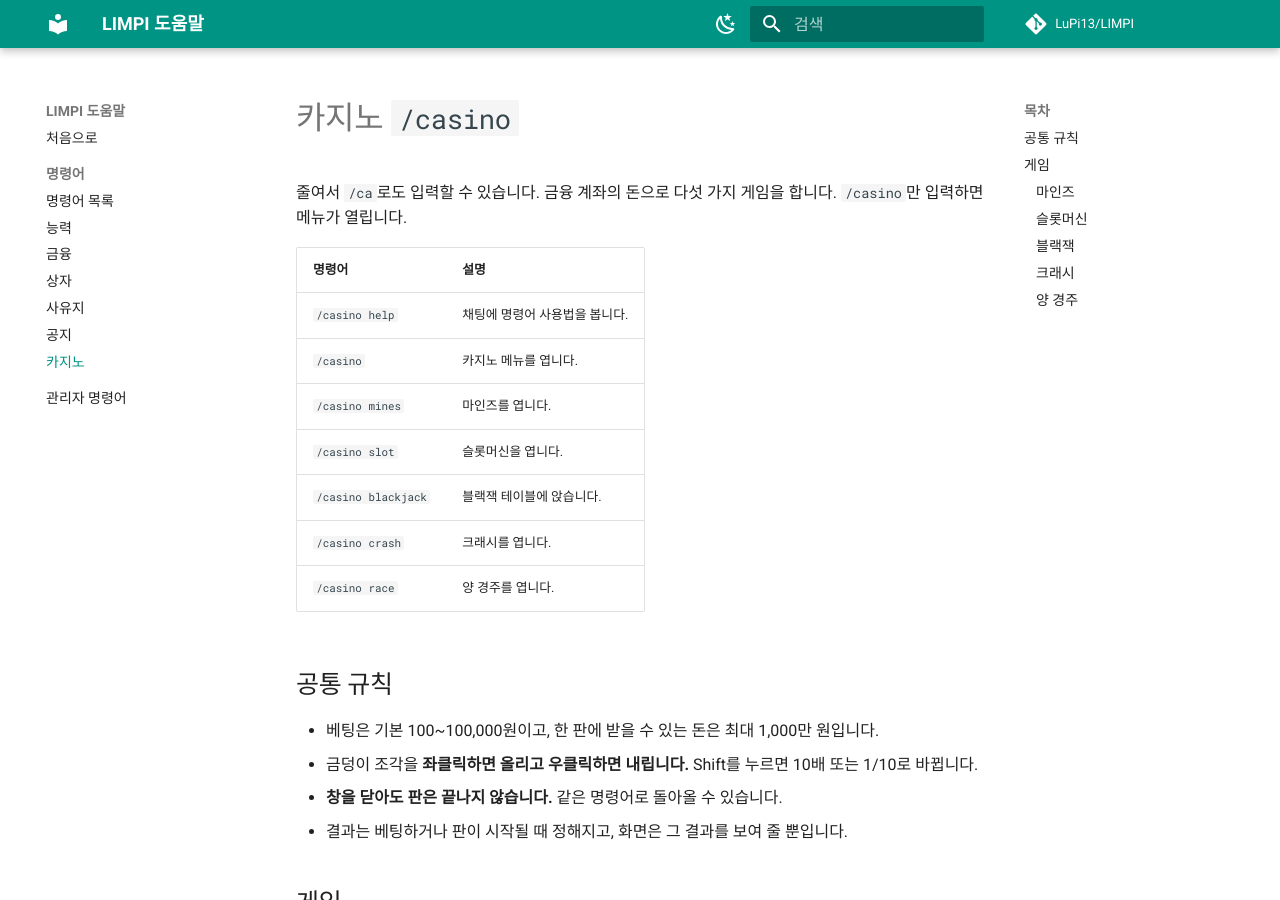
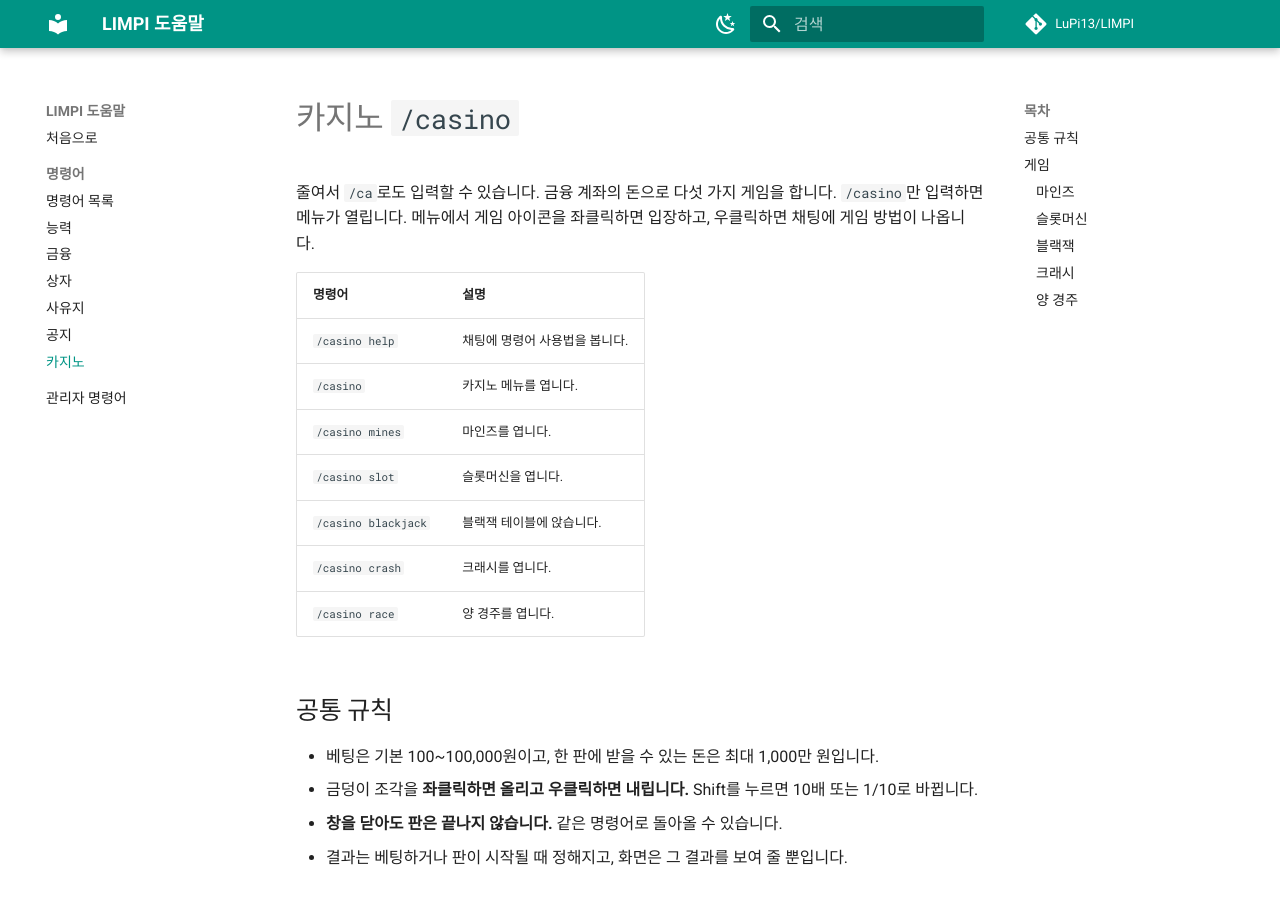
Before and after one commit to LuPi13/LIMPI, an MkDocs documentation site: the page built from pages/casino.md, in a window 1280 px wide and 900 px high. Built offline with MkDocs 1.6.1 and Material for MkDocs 9.7.7, drawn with Linux system fonts in a browser that asks for light colours; comment, search, counter and statistics services are not loaded.

Commit message:
Casino guide: document the right click; bump version to 2.15.0

```diff
--- a/pages/casino.md
+++ b/pages/casino.md
@@ -1,6 +1,6 @@
 # 카지노 `/casino`
 
-줄여서 `/ca`로도 입력할 수 있습니다. 금융 계좌의 돈으로 다섯 가지 게임을 합니다. `/casino`만 입력하면 메뉴가 열립니다.
+줄여서 `/ca`로도 입력할 수 있습니다. 금융 계좌의 돈으로 다섯 가지 게임을 합니다. `/casino`만 입력하면 메뉴가 열립니다. 메뉴에서 게임 아이콘을 좌클릭하면 입장하고, 우클릭하면 채팅에 게임 방법이 나옵니다.
 
 | 명령어 | 설명 |
 | --- | --- |
```
Also changed, not shown: AGENTS.md (+1 -1 lines), 1 other file.
